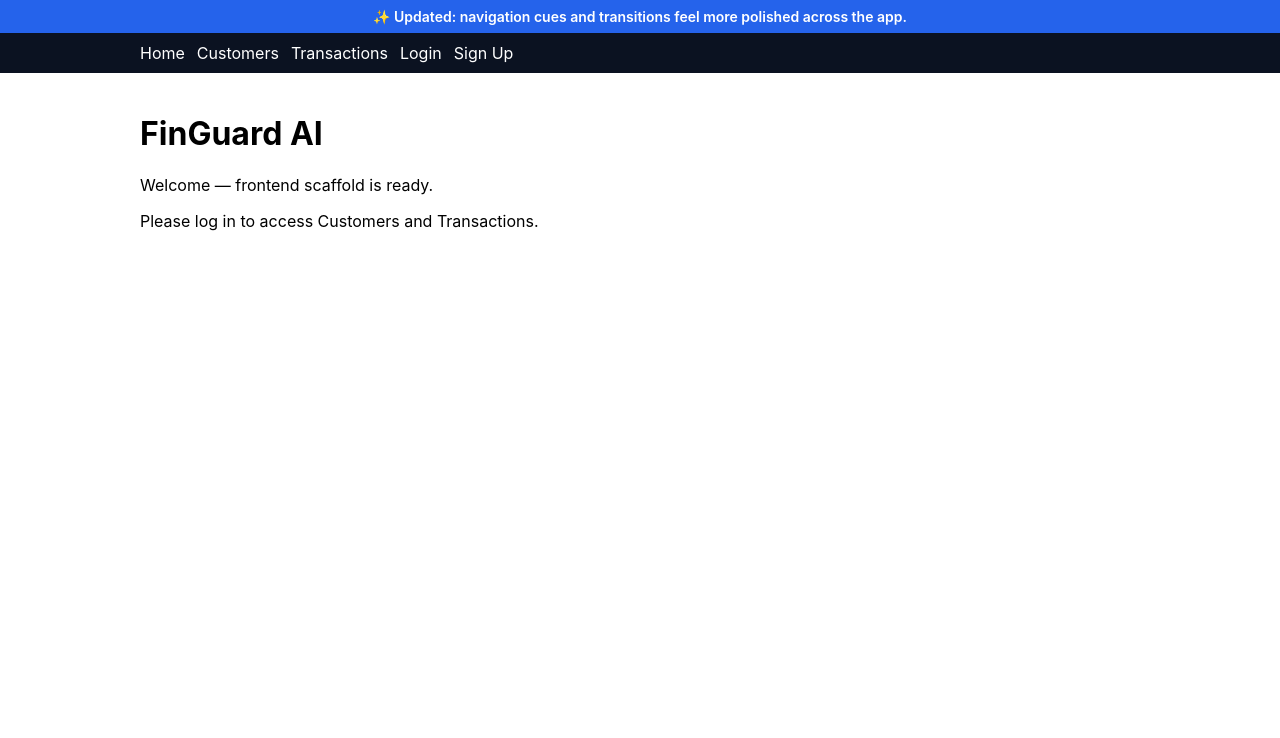
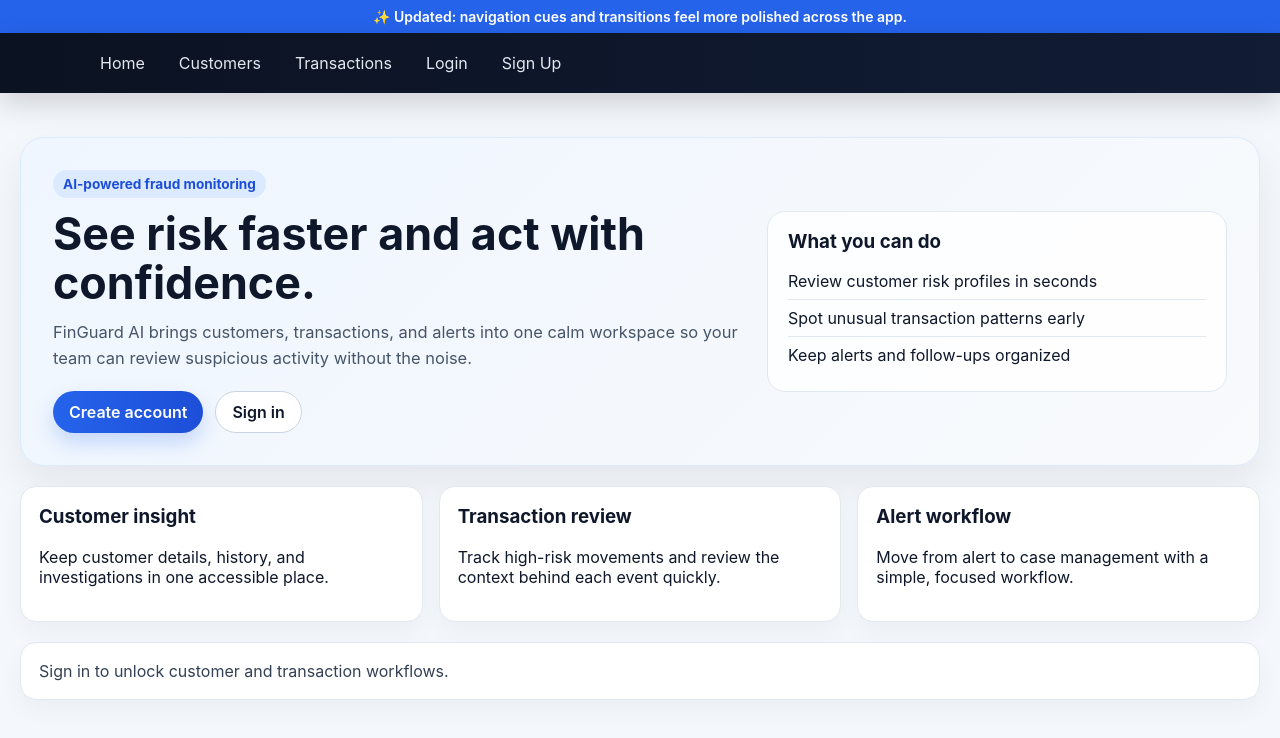
Before and after one commit to satish0595/finguard-ai, a React (Vite) app in the folder frontend/: page / in a window 1280 px wide. Shown: the top 738 px of the page. Built offline with nearby package versions, Linux system fonts and the light colour scheme; no server answers.

Commit message:
Refresh landing page UI

```diff
--- a/frontend/src/pages/Home.tsx
+++ b/frontend/src/pages/Home.tsx
@@ -1,22 +1,73 @@
 import React from 'react'
+import { Link } from 'react-router-dom'
 import { useAuth } from '../context/AuthContext'
 
 export default function Home() {
   const auth = useAuth()
 
   return (
-    <div className="container">
-      <h1>FinGuard AI</h1>
-      <p>Welcome — frontend scaffold is ready.</p>
-      {auth.isAuthenticated ? (
-        <div style={{ marginTop: 16 }}>
-          <strong>Signed in as:</strong> {auth.user?.email}
+    <div className="home-page">
+      <section className="hero">
+        <div className="hero-copy">
+          <span className="hero-badge">AI-powered fraud monitoring</span>
+          <h1>See risk faster and act with confidence.</h1>
+          <p>
+            FinGuard AI brings customers, transactions, and alerts into one calm workspace so your team can review suspicious activity without the noise.
+          </p>
+          <div className="cta-row">
+            {auth.isAuthenticated ? (
+              <Link className="button primary" to="/customers">
+                Open dashboard
+              </Link>
+            ) : (
+              <>
+                <Link className="button primary" to="/signup">
+                  Create account
+                </Link>
+                <Link className="button secondary" to="/login">
+                  Sign in
+                </Link>
+              </>
+            )}
+          </div>
         </div>
-      ) : (
-        <div style={{ marginTop: 16 }}>
-          Please log in to access Customers and Transactions.
+
+        <div className="hero-panel">
+          <h3>What you can do</h3>
+          <ul>
+            <li>Review customer risk profiles in seconds</li>
+            <li>Spot unusual transaction patterns early</li>
+            <li>Keep alerts and follow-ups organized</li>
+          </ul>
         </div>
-      )}
+      </section>
+
+      <section className="feature-grid">
+        <article className="card">
+          <h3>Customer insight</h3>
+          <p>Keep customer details, history, and investigations in one accessible place.</p>
+        </article>
+        <article className="card">
+          <h3>Transaction review</h3>
+          <p>Track high-risk movements and review the context behind each event quickly.</p>
+        </article>
+        <article className="card">
+          <h3>Alert workflow</h3>
+          <p>Move from alert to case management with a simple, focused workflow.</p>
+        </article>
+      </section>
+
+      <section className="status-card">
+        {auth.isAuthenticated ? (
+          <>
+            <strong>Signed in as:</strong> {auth.user?.email}
+          </>
+        ) : (
+          <>
+            Sign in to unlock customer and transaction workflows.
+          </>
+        )}
+      </section>
     </div>
   )
 }
--- a/frontend/src/styles.css
+++ b/frontend/src/styles.css
@@ -1,5 +1,179 @@
-body { font-family: Inter, system-ui, -apple-system, 'Segoe UI', Roboto, 'Helvetica Neue', Arial; margin:0; }
-nav { background:#0b1221; color:#fff; padding:10px 20px; }
-nav a { color:#fff; margin-right:12px; text-decoration:none }
-.container { max-width:1000px; margin:0 auto }
-.button { background:#0366d6; color:white; padding:8px 12px; border-radius:6px; }
+body {
+  font-family: Inter, system-ui, -apple-system, 'Segoe UI', Roboto, 'Helvetica Neue', Arial;
+  margin: 0;
+  background: #f4f7fb;
+  color: #0f172a;
+}
+
+a {
+  color: inherit;
+}
+
+nav {
+  background: linear-gradient(90deg, #0b1221, #111c35);
+  color: #fff;
+  padding: 14px 20px;
+  box-shadow: 0 10px 30px rgba(2, 8, 23, 0.16);
+}
+
+nav .container {
+  display: flex;
+  align-items: center;
+  gap: 8px;
+  flex-wrap: wrap;
+}
+
+nav a {
+  color: #e2e8f0;
+  margin-right: 6px;
+  text-decoration: none;
+  padding: 6px 10px;
+  border-radius: 999px;
+}
+
+nav a:hover {
+  background: rgba(255, 255, 255, 0.12);
+}
+
+.container {
+  max-width: 1100px;
+  margin: 0 auto;
+  padding: 0 20px;
+}
+
+.button {
+  display: inline-flex;
+  align-items: center;
+  justify-content: center;
+  border-radius: 999px;
+  padding: 10px 16px;
+  text-decoration: none;
+  font-weight: 600;
+  transition: transform 0.2s ease, box-shadow 0.2s ease;
+}
+
+.button:hover {
+  transform: translateY(-1px);
+}
+
+.button.primary {
+  background: linear-gradient(90deg, #2563eb, #1d4ed8);
+  color: white;
+  box-shadow: 0 10px 20px rgba(37, 99, 235, 0.22);
+}
+
+.button.secondary {
+  background: white;
+  color: #0f172a;
+  border: 1px solid #cbd5e1;
+}
+
+.home-page {
+  padding: 24px 0 48px;
+}
+
+.hero {
+  display: grid;
+  grid-template-columns: 1.2fr 0.8fr;
+  gap: 24px;
+  align-items: center;
+  padding: 32px;
+  background: linear-gradient(135deg, #eff6ff, #f8fafc);
+  border: 1px solid #dbeafe;
+  border-radius: 24px;
+  box-shadow: 0 18px 40px rgba(15, 23, 42, 0.07);
+}
+
+.hero-badge {
+  display: inline-block;
+  padding: 6px 10px;
+  border-radius: 999px;
+  background: #dbeafe;
+  color: #1d4ed8;
+  font-size: 0.85rem;
+  font-weight: 700;
+  margin-bottom: 12px;
+}
+
+.hero h1 {
+  margin: 0 0 10px;
+  font-size: clamp(2rem, 3.5vw, 2.8rem);
+  line-height: 1.1;
+}
+
+.hero p {
+  margin: 0;
+  color: #475569;
+  font-size: 1.03rem;
+  line-height: 1.6;
+}
+
+.cta-row {
+  display: flex;
+  flex-wrap: wrap;
+  gap: 12px;
+  margin-top: 20px;
+}
+
+.hero-panel {
+  background: rgba(255, 255, 255, 0.85);
+  border: 1px solid #e2e8f0;
+  border-radius: 18px;
+  padding: 18px 20px;
+}
+
+.hero-panel h3 {
+  margin-top: 0;
+  margin-bottom: 10px;
+}
+
+.hero-panel ul {
+  list-style: none;
+  padding: 0;
+  margin: 0;
+}
+
+.hero-panel li {
+  padding: 8px 0;
+  border-bottom: 1px solid #e2e8f0;
+}
+
+.hero-panel li:last-child {
+  border-bottom: 0;
+}
+
+.feature-grid {
+  display: grid;
+  grid-template-columns: repeat(3, minmax(0, 1fr));
+  gap: 16px;
+  margin-top: 20px;
+}
+
+.card,
+.status-card {
+  background: white;
+  border: 1px solid #e2e8f0;
+  border-radius: 16px;
+  padding: 18px;
+  box-shadow: 0 10px 25px rgba(15, 23, 42, 0.04);
+}
+
+.card h3,
+.status-card strong {
+  margin-top: 0;
+}
+
+.status-card {
+  margin-top: 20px;
+  color: #334155;
+}
+
+@media (max-width: 800px) {
+  .hero {
+    grid-template-columns: 1fr;
+  }
+
+  .feature-grid {
+    grid-template-columns: 1fr;
+  }
+}
```
